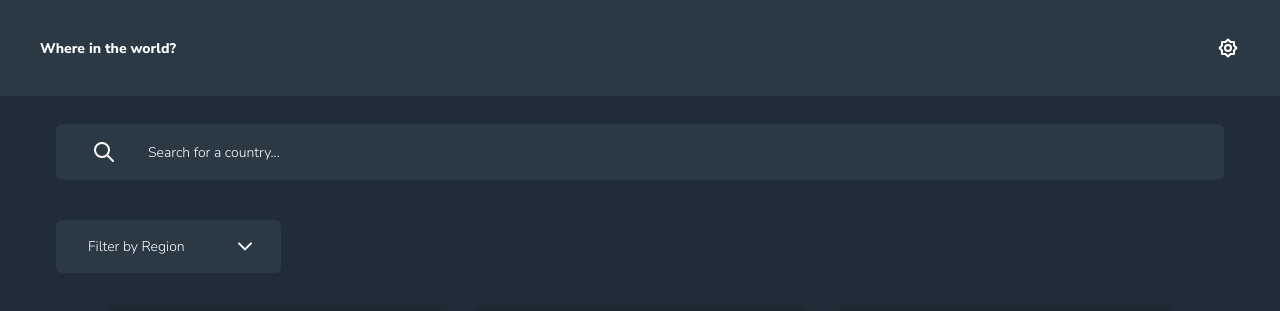
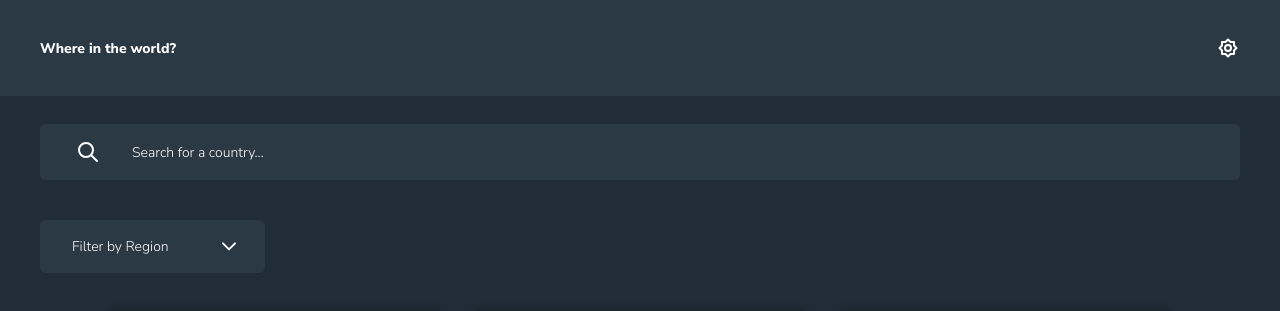
Before and after one commit to HeberRios/rest-countries-api, a React (Vite) app: page / in a window 1280 px wide. Shown: the top 311 px of the page. Built offline with nearby package versions, Linux system fonts and the light colour scheme.

Commit message:
Adjust padding in main content component

```diff
--- a/src/components/MainContent.tsx
+++ b/src/components/MainContent.tsx
@@ -11,9 +11,11 @@ const formattedCountryData = formatCountryData(allCountriesData);
 
 export function MainContent() {
   return (
-    <main className='container home-page-content'>
+    <main className='home-page-content'>
       <SearchAndFilter />
-      <div className='countries-cards-container'>
+
+      <div className='countries-cards-section'>
+        <div className='container countries-cards-container'>
           {formattedCountryData.map((country) => {
             return (
               <CountryCard
@@ -29,6 +31,7 @@ export function MainContent() {
             );
           })}
         </div>
+      </div>
     </main>
   );
 }
--- a/src/components/SearchAndFilter.tsx
+++ b/src/components/SearchAndFilter.tsx
@@ -4,7 +4,8 @@ import { SearchIcon } from './icons/SearchIcon';
 
 export function SearchAndFilter() {
   return (
-    <div className='container search-filter-section'>
+    <div className='search-filter-section'>
+      <div className='container search-filter-container'>
         <div className='search-bar-container'>
           <form action='' className='country-search-form'>
             <input
@@ -35,5 +36,6 @@ export function SearchAndFilter() {
           <ArrowDownIcon />
         </div>
       </div>
+    </div>
   );
 }
--- a/src/styles/MainContent.css
+++ b/src/styles/MainContent.css
@@ -1,3 +1,8 @@
+.countries-cards-section {
+  padding-left: 2.75rem;
+  padding-right: 2.75rem;
+}
+
 .countries-cards-container {
   display: grid;
   grid-template-columns: repeat(auto-fit, minmax(17.5rem, 20.3125rem));
@@ -5,6 +10,4 @@
   column-gap: 2.5rem;
   row-gap: 2.5rem;
   margin-top: 2.5rem;
-  padding-left: 2.75rem;
-  padding-right: 2.75rem;
 }
--- a/src/styles/SearchAndFilter.css
+++ b/src/styles/SearchAndFilter.css
@@ -1,8 +1,11 @@
 .search-filter-section {
+  padding: 1.75rem 1rem 0 1rem;
+}
+
+.search-filter-container {
   display: flex;
   flex-direction: column;
   row-gap: 2.5rem;
-  padding: 1.75rem 1rem 0 1rem;
 }
 
 .search-bar-container {
```
Lines whose indentation alone changed are shown as unchanged.
